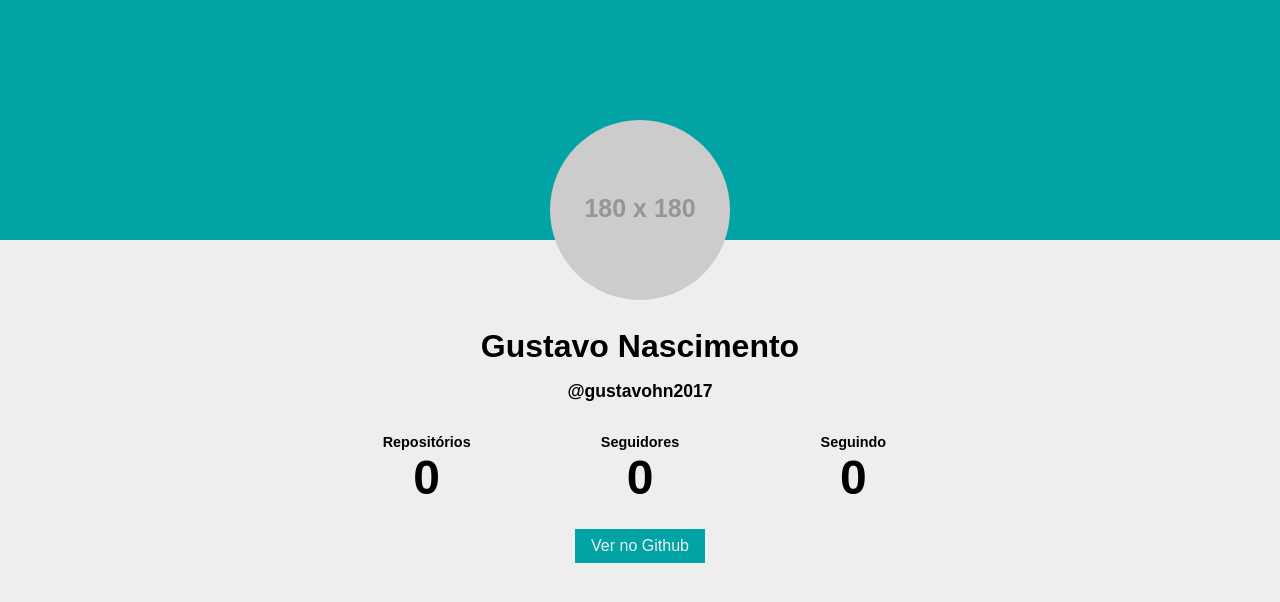
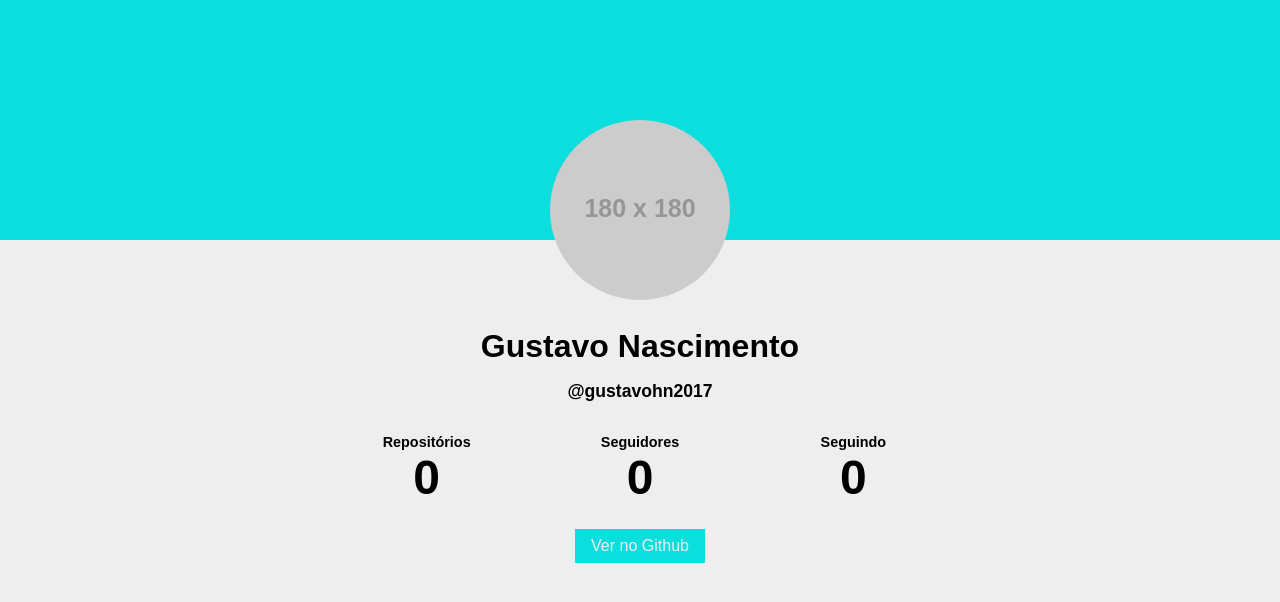
Before and after one commit to gustavohn2017/EBAC_exercises, a plain HTML site: page index.html in a window 1280 px wide. Drawn offline with Linux system fonts and the light colour scheme; no server answers; placeholder pictures from the web are drawn by us.

Commit message:
Terminando o exercício de ajax.

```diff
--- a/main.css
+++ b/main.css
@@ -1,5 +1,5 @@
 :root {
-    --header-color: #01a3a4;
+    --header-color: #0cdddd;
     --bg-color: #eee;
 }
 
```
